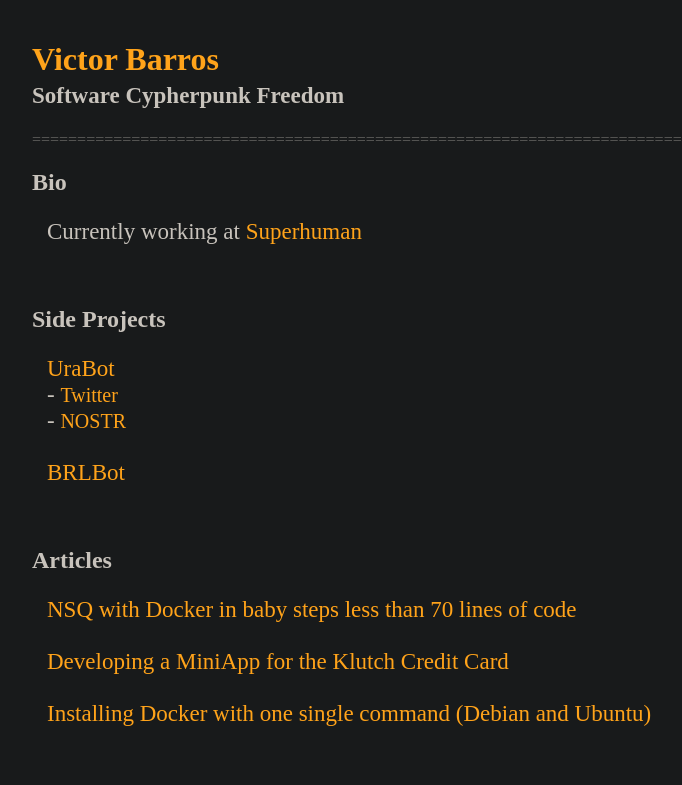
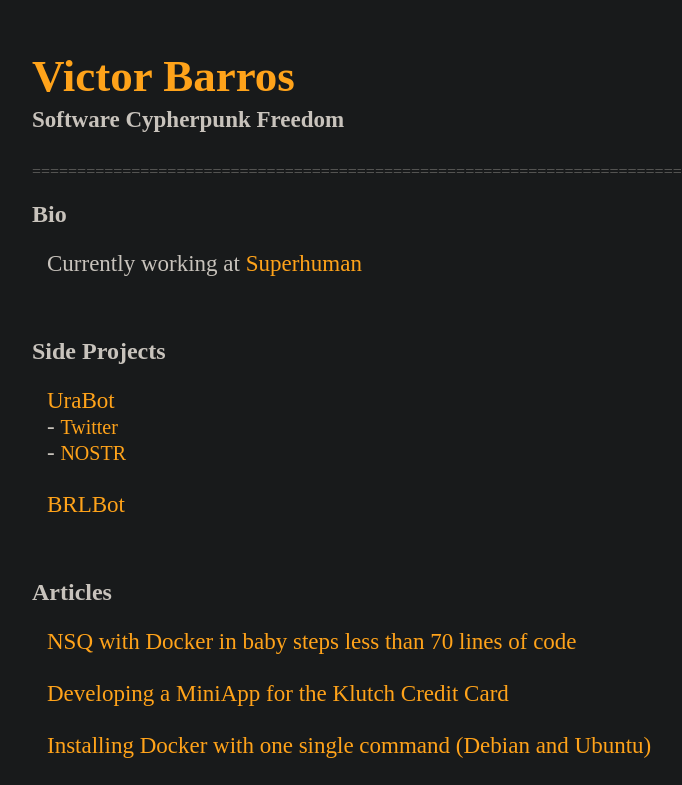
Before and after one commit to victorabarros/victorabarros.github.io, a plain HTML site: page index.html in a window 1280 px wide. Shown: the top 785 px of the page, without its empty margins (168-850 px from the left). Drawn offline with Linux system fonts and the light colour scheme.

Commit message:
increase font

```diff
--- a/index.html
+++ b/index.html
@@ -12,11 +12,9 @@
   margin: 0 auto;
   padding: 20px 40px 20px 40px ;">
 
-  <h1>
-    <a style="text-decoration: none;color: rgb(255, 163, 26);font-size: 32px;" href="/">
+  <h1 style="text-decoration: none;color: rgb(255, 163, 26);font-size: 45px;">
       Victor Barros
-    </a>
-    <div style="font-size: 23px; margin-top: 5px;">
+    <div style="font-size: 23px; margin-top: 5px; color: rgb(200, 195, 188);">
       Software Cypherpunk Freedom
     </div>
   </h1>
```
